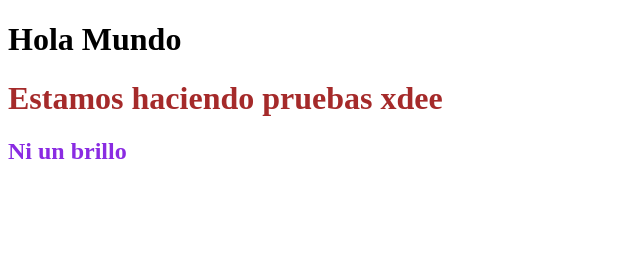
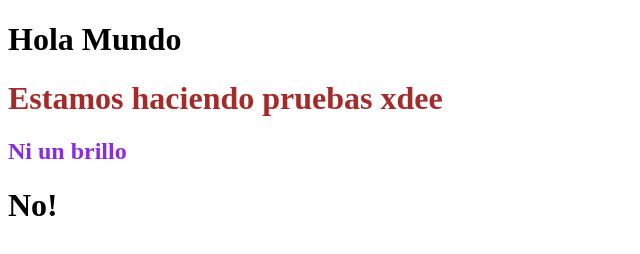
Before and after one commit to Hayverson/miweb, a plain HTML site: page index.html in a window 1280 px wide. Shown: the full height of the page, 0-640 px from the left. Drawn offline with Linux system fonts and the light colour scheme.

Commit message:
Se agrego mas texto

```diff
--- a/index.css
+++ b/index.css
@@ -9,3 +9,7 @@
 .H3 {
     color: blueviolet;
 }
+
+.D1 {
+    color: black;
+}
--- a/index.html
+++ b/index.html
@@ -12,6 +12,9 @@
     <h1 class="H1">Hola Mundo</h1>
     <h1 class="H2"> Estamos haciendo pruebas xdee </h1>
     <h2 class="H3">Ni un brillo</h2>
+    <div class="D1">
+        <H1>No!</H1>
+    </div>
 </body>
 
 </html>
```
